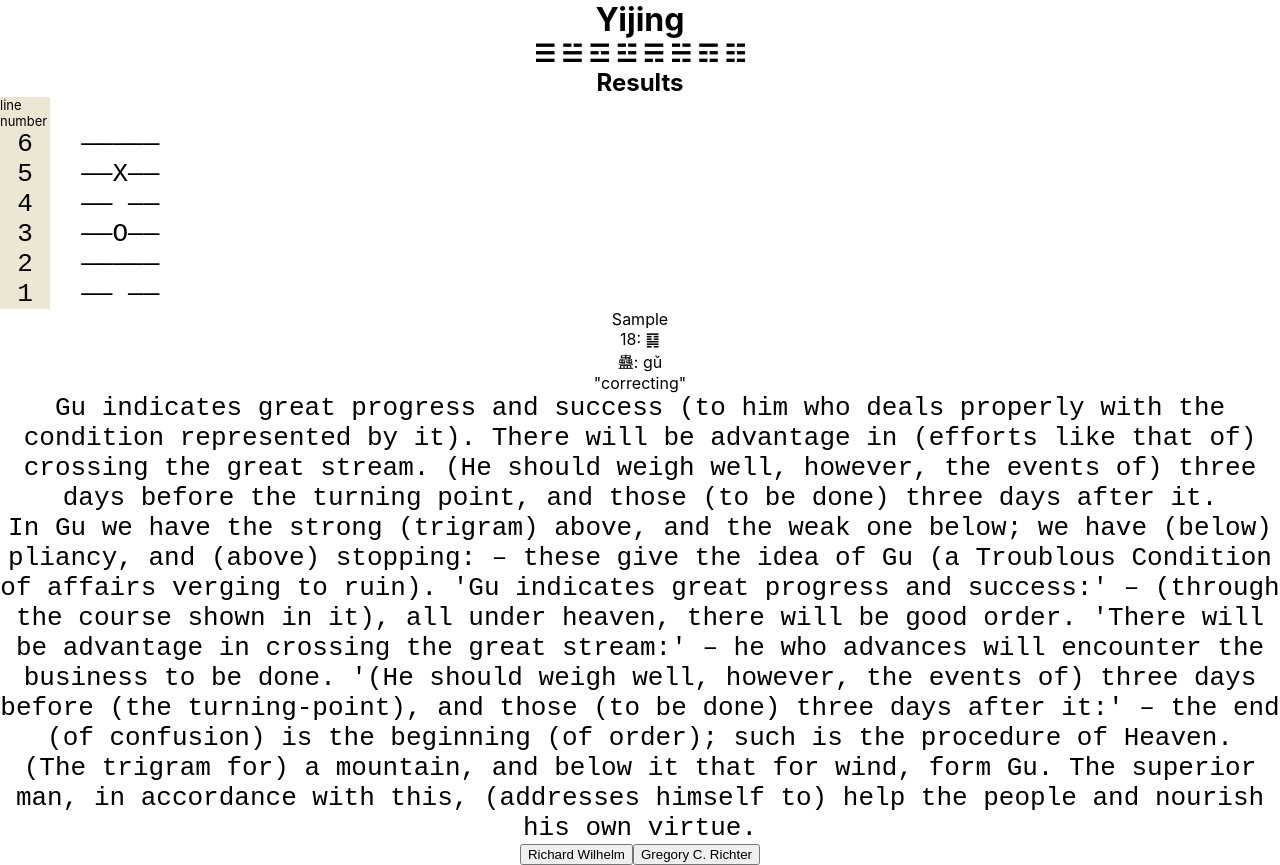
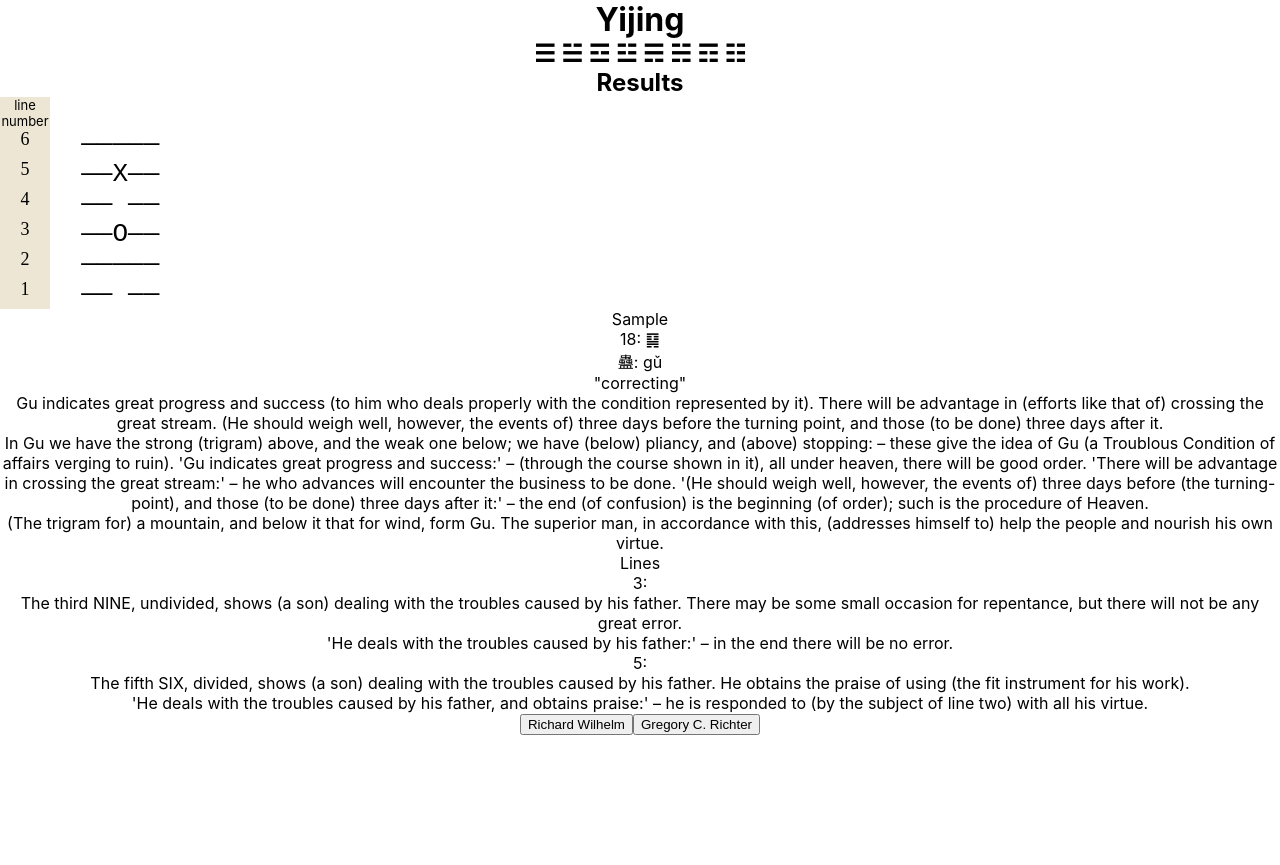
Before and after one commit to jkranak/solo-iching, a React (Create React App) app in the folder client/: page / in a window 1280 px wide. Both pictures are taken after typing "Sample" into the empty fields and a click on the button "Yarrow-Stalk Method". After the commit the page ends 800 px from the top, so only its background shows below. Built offline with nearby package versions, Linux system fonts and the light colour scheme.

Commit message:
feat: add line translations

```diff
--- a/client/src/components/result.css
+++ b/client/src/components/result.css
@@ -19,12 +19,14 @@ li {
 
 #linenum p {
   font-size: small;
-  text-align: left;
+  text-align: center;
 }
 
 #linenums {
   background-color: rgba(165, 130, 41, 0.2);
   width: 50px;
+  font-family: cursive;
+  font-size: large;
 }
 
 #hexdisplay {
--- a/client/src/components/translation.js
+++ b/client/src/components/translation.js
@@ -11,25 +11,41 @@ function Translation({result}) {
     setTranslation(event.target.id);
   }
 
-  console.log(result)
-
   return (
-    <div>
+    <div id="translation">
       {translation === 'legge' ?
       <div>{legge[result[1][0]].main.map((el, index) => (
-          <li key={index}>{el}</li>
+          <p key={index}>{el}</p>
         ))}
+        {result[2].length ? <p>Lines</p> : <></>}
+      <div>{result[2].map((el) => (
+        <p key={el}>{el}: {legge[result[1][0]][el].map((line, index) => (
+          <p>{line}</p>
+        ))}</p>
+      ))}</div>
       </div>: translation === 'richter' ?
       <div>{richter[result[1][0]].main.map((el, index) => (
-        <li key={index}>{el}</li>
-      ))}</div> :
-      <><p>judgment</p>
+        <p key={index}>{el}</p>
+      ))}
+        {result[2].length ? <p>Lines</p> : <></>}
+        <div>{result[2].map((el) => (
+        <p key={el}>{el}: {richter[result[1][0]][el].map((line, index) => (
+          <p>{line}</p>
+        ))}</p>
+      ))}</div></div> :
+      <><h2>Judgment</h2>
       <div>{wilhelm[result[1][0]].judgment.map((el, index) => (
-        <li key={index}>{el}</li>
+        <p key={index}>{el}</p>
       ))}</div>
-      <p>image</p>
+      <h2>Image</h2>
       <div>{wilhelm[result[1][0]].image.map((el, index) => (
-        <li key={index}>{el}</li>
+        <p key={index}>{el}</p>
+      ))}</div>
+            {result[2].length ? <h2>Lines</h2> : <></>}
+      <div>{result[2].map((el) => (
+        <p key={el}>{el}: {wilhelm[result[1][0]][el].map((line, index) => (
+          <p>{line}</p>
+        ))}</p>
       ))}</div></>}
       <div>
         {translation !== 'legge' ? <button id="legge" onClick={handleClick}>James Legge</button> : <></>}
```
